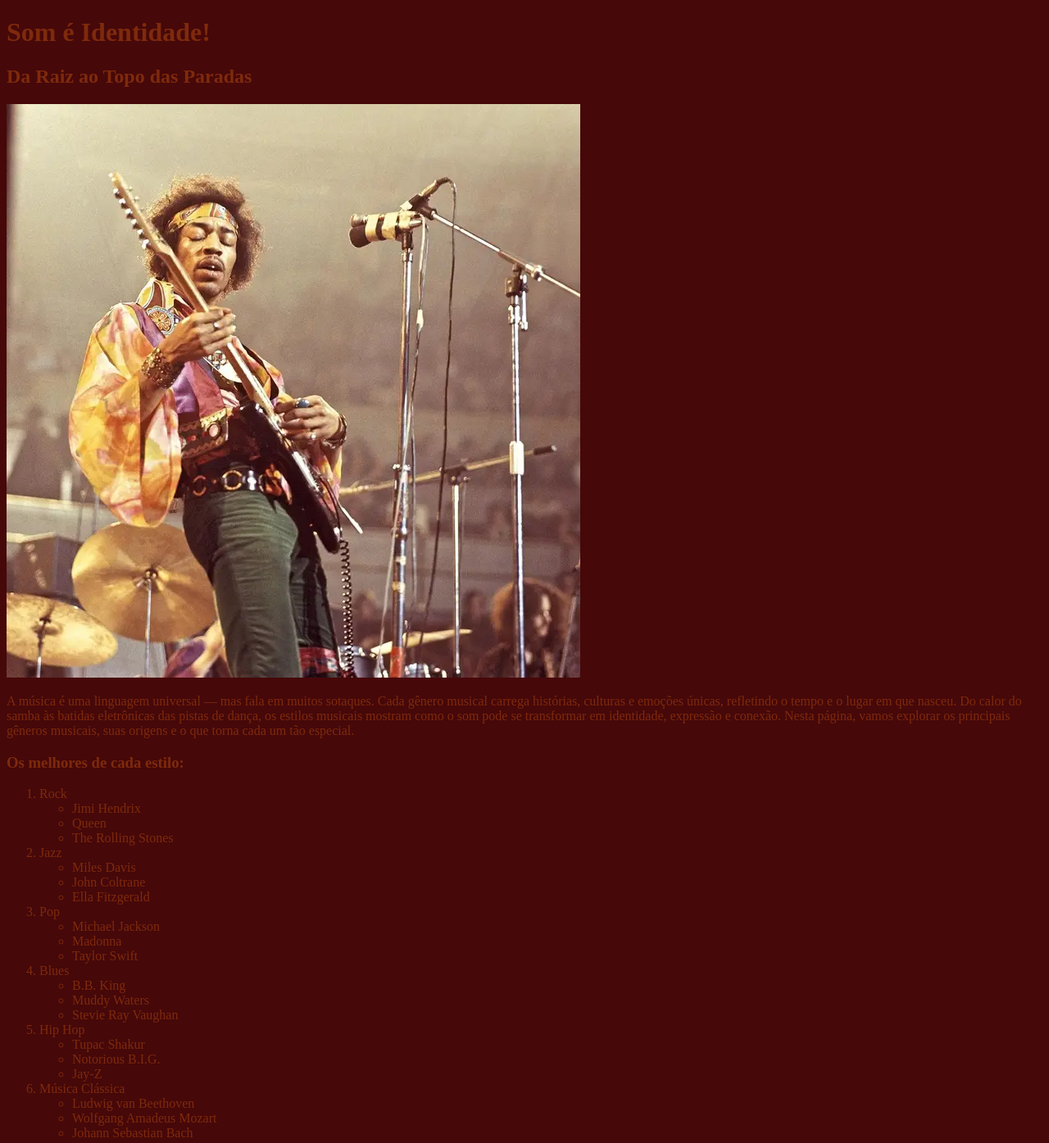
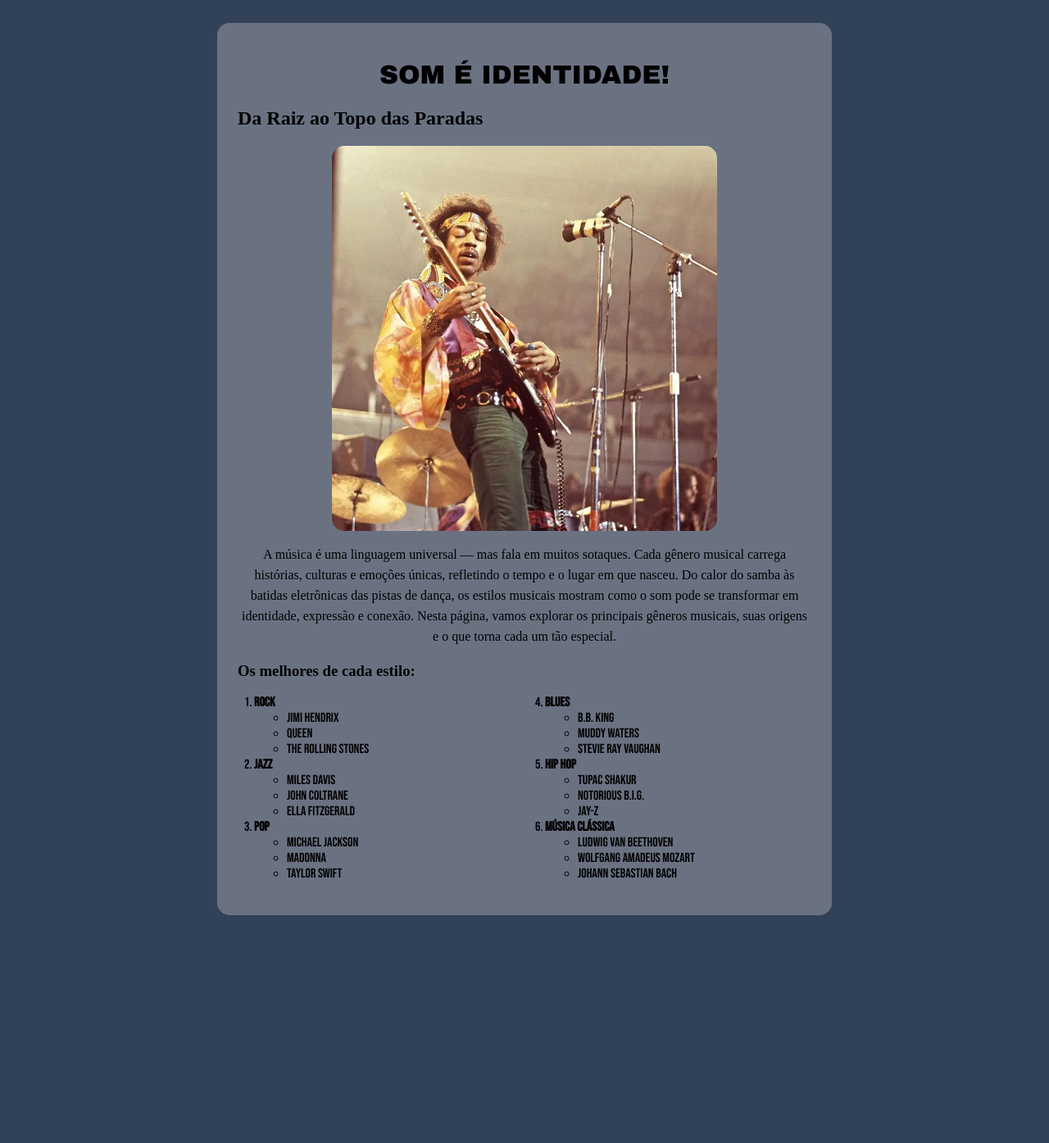
Before and after one commit to tfbecca/music_site, a plain HTML site: page index.html in a window 1280 px wide. Shown: the whole page at 82% size. After the commit the page ends 1145 px from the top, so only its background shows below. Drawn offline with Linux system fonts and the light colour scheme.

Commit message:
ultimo commit

```diff
--- a/index.html
+++ b/index.html
@@ -4,12 +4,25 @@
     <meta charset="UTF-8">
     <meta name="viewport" content="width=device-width, initial-scale=1.0">
     <link rel="stylesheet" href="style.css">
+    <link rel="preconnect" href="https://fonts.googleapis.com">
+    <link rel="preconnect" href="https://fonts.gstatic.com" crossorigin>
+    <link href="https://fonts.googleapis.com/css2?family=Bebas+Neue&display=swap" rel="stylesheet">
+    <link rel="preconnect" href="https://fonts.googleapis.com">
+<link rel="preconnect" href="https://fonts.gstatic.com" crossorigin>
+<link href="https://fonts.googleapis.com/css2?family=Lobster+Two:ital,wght@0,400;0,700;1,400;1,700&display=swap"
+rel="stylesheet">
+<link rel="preconnect" href="https://fonts.googleapis.com">
+<link rel="preconnect" href="https://fonts.gstatic.com" crossorigin>
+<link href="https://fonts.googleapis.com/css2?family=Archivo+Black&display=swap" rel="stylesheet">
     <title>Musica</title>
 </head>
-    <h1>Som é Identidade!</h1>
+
 
 <body>
-    <h2>Da Raiz ao Topo das Paradas</h2>
+    <div class="lista-container">
+        <h1>SOM É IDENTIDADE!</h1>
+
+            <h2>Da Raiz ao Topo das Paradas</h2>
     <img src="./img.jpg" alt="Jimi Hendrix no Royal Albert Hall em 1969">
 
     <p>A música é uma linguagem universal — mas fala em muitos sotaques. Cada gênero musical carrega histórias, culturas e emoções únicas, refletindo o tempo e o lugar em que nasceu. Do calor do samba às batidas eletrônicas das pistas de dança, os estilos musicais mostram como o som pode se transformar em identidade, expressão e conexão. Nesta página, vamos explorar os principais gêneros musicais, suas origens e o que torna cada um tão especial.</p>
@@ -17,7 +30,7 @@
     <h3>Os melhores de cada estilo:</h3>
       <ol>
         <li>
-            Rock
+            <strong>Rock</strong>
             <ul>
                 <li>Jimi Hendrix</li>
                 <li>Queen</li>
@@ -25,7 +38,7 @@
             </ul>
         </li>
         <li>
-            Jazz
+            <strong>Jazz</strong>
             <ul>
                 <li>Miles Davis</li>
                 <li>John Coltrane</li>
@@ -33,7 +46,7 @@
             </ul>
         </li>
         <li>
-            Pop
+            <strong>Pop</strong>
             <ul>
                 <li>Michael Jackson</li>
                 <li>Madonna</li>
@@ -41,7 +54,7 @@
             </ul>
         </li>
         <li>
-            Blues
+            <strong>Blues</strong>
             <ul>
                 <li>B.B. King</li>
                 <li>Muddy Waters</li>
@@ -49,7 +62,7 @@
             </ul>
         </li>
         <li>
-            Hip Hop
+            <strong>Hip Hop</strong>
             <ul>
                 <li>Tupac Shakur</li>
                 <li>Notorious B.I.G.</li>
@@ -57,7 +70,7 @@
             </ul>
         </li>
         <li>
-            Música Clássica
+            <strong>Música Clássica</strong>
             <ul>
                 <li>Ludwig van Beethoven</li>
                 <li>Wolfgang Amadeus Mozart</li>
@@ -65,5 +78,6 @@
             </ul>
         </li>
     </ol>
+    </div>
 </body>
 </html>
--- a/style.css
+++ b/style.css
@@ -1,8 +1,48 @@
     body {
-        background: oklch(25.8% 0.092 26.042);
-        color: oklch(40.8% 0.123 38.172);
+        background: oklch(0.372 0.044 257.287);
+        color: oklch(0.837 0.128);
+        padding-block: 20px;
     }
 
     img {
+        width: 470px;
+        border-radius: 15px;
+        display: block;
+        margin: 0 auto;
+    }
+
+    p {
         width: 700px;
+        line-height: 25px;
     }
+
+    div {
+        background: oklch(0.551 0.027 264.364);
+        width: fit-content;
+        padding: 25px;
+        margin-inline: auto;
+        border-radius: 15px;
+    }
+
+    h1, p {
+        text-align: center;
+    }
+
+    .lista-container ol {
+        column-count: 2;
+        column-gap: 50px;
+        padding: 0 20px;
+    }
+
+    ol {
+  font-family: "Bebas Neue", sans-serif;
+  font-weight: 400;
+  font-style: normal;
+    }
+
+    h1 {
+   font-family: "Archivo Black", sans-serif;
+  font-weight: 400;
+  font-style: normal;
+
+    }
```
